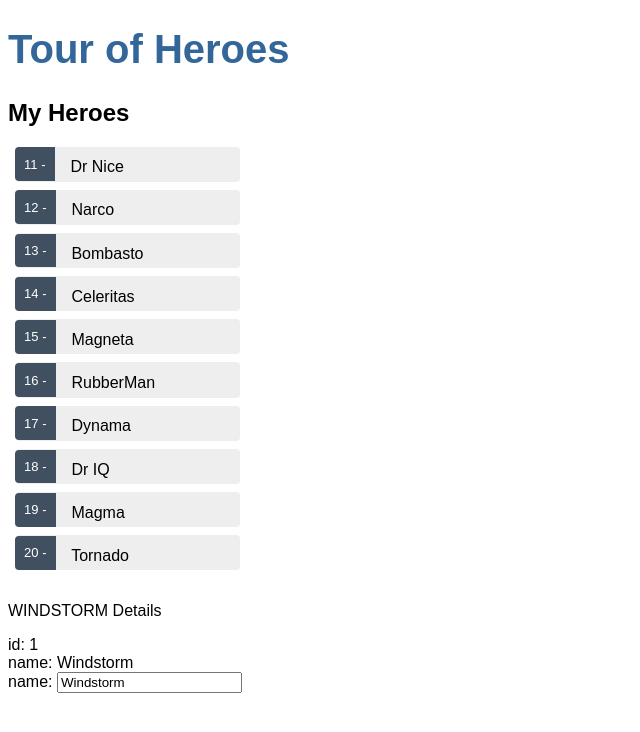
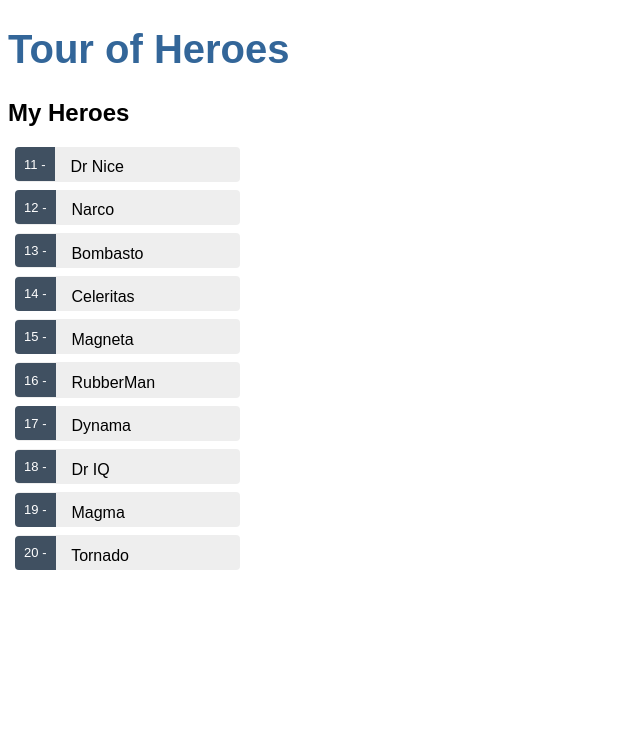
Before and after one commit to ctslone/tour-of-heroes, an Angular app: page / in a window 1280 px wide. Shown: the top 732 px of the page, without its empty margins (0-640 px from the left). Built offline with nearby package versions, Linux system fonts and the light colour scheme.

Commit message:
adding click events for the heroes list. adding class binding for the click of heroes. added a selectedHero section that shows details of hero when clicked.

```diff
--- a/src/app/heroes/heroes.component.html
+++ b/src/app/heroes/heroes.component.html
@@ -1,16 +1,16 @@
 <h2>My Heroes</h2>
 <ul class="heroes">
-  <li *ngFor='let hero of heroes'>
-    <span class="badge">{{hero.id}} - </span> {{hero.name}}
-  </li>
+    <li *ngFor='let hero of heroes' (click)='onSelect(hero)' [class.selected]="hero === selectedHero">
+        <span class="badge">{{hero.id}} - </span> {{hero.name}}
+    </li>
 </ul>
 
-<p>{{hero.name | uppercase}} Details</p>
-<div><span>id: </span>{{hero.id}}</div>
-<div><span>name: </span>{{hero.name}}</div>
-
-<div>
-    <label>name:
-        <input [(ngModel)]="hero.name" placeholder="name">
-    </label>
+<div *ngIf="selectedHero">
+    <h2>{{selectedHero.name | uppercase}} Details</h2>
+    <div><span>id: </span>{{selectedHero.id}}</div>
+    <div>
+        <label>name:
+            <input [(ngModel)]="selectedHero.name" placeholder="name" />
+        </label>
+    </div>
 </div>
--- a/src/app/heroes/heroes.component.ts
+++ b/src/app/heroes/heroes.component.ts
@@ -15,6 +15,11 @@
 
   heroes = HEROES;
 
+  selectedHero: Hero;
+  onSelect(hero: Hero): void {
+    this.selectedHero = hero;
+  }
+
   constructor() { }
 
   ngOnInit(): void {
```
